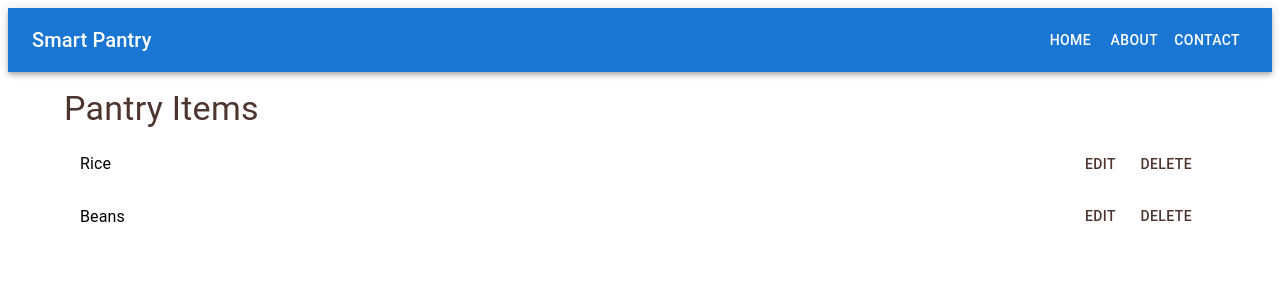
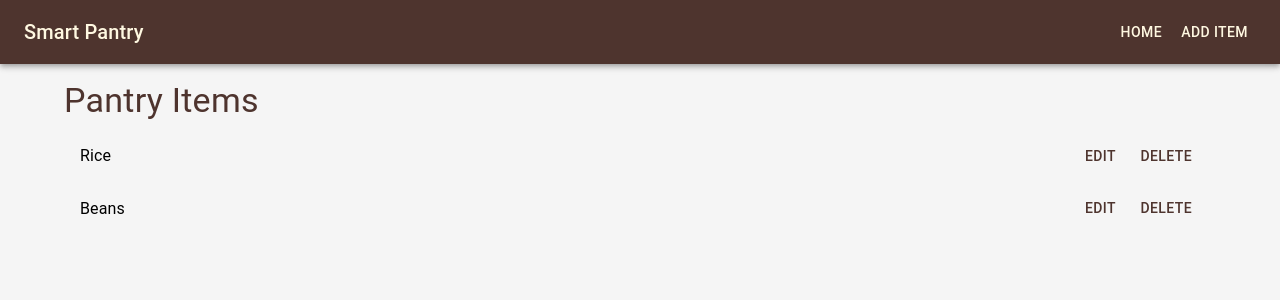
Before and after one commit to MungaSoftwiz/smart-pantry, a Next.js app: page / in a window 1280 px wide. Shown: the top 300 px of the page. Built offline with nearby package versions, Linux system fonts and the light colour scheme.

Commit message:
feat: add application's root layout

```diff
--- a/src/app/layout.js
+++ b/src/app/layout.js
@@ -1,18 +1,32 @@
-import { Inter } from "next/font/google";
-import Navigation from "@/app/navigation/layout";
-
-const inter = Inter({ subsets: ["latin"] });
+//import { Inter } from "next/font/google";
+import './globals.css';
+import { AppBar, Toolbar, Typography, Button, Box } from "@mui/material";
+import Link from "next/link";
 
 export const metadata = {
   title: "Smart Pantry App",
-  description: "Cretes an item pantry next app",
+  description: "Creates an item pantry next app",
 };
 
 export default function RootLayout({ children }) {
   return (
     <html lang="en">
-      <body className={inter.className}>
-        <Navigation />
+      <body>
+        <AppBar position="static" sx={{ backgroundColor: "#4E342E", width: "100%", top: 0 }}>
+          <Toolbar>
+            <Typography variant="h6" component="div" sx={{ flexGrow: 1, color: "#FFF8E1" }}>
+              Smart Pantry
+            </Typography>
+            <Box>
+              <Button sx={{ color: "#FFF8E1" }} component={Link} href="/">
+                Home
+              </Button>
+              <Button sx={{ color: "#FFF8E1" }} component={Link} href="/add">
+                Add Item
+              </Button>
+            </Box>
+          </Toolbar>
+        </AppBar>
         {children}
       </body>
     </html>
```
